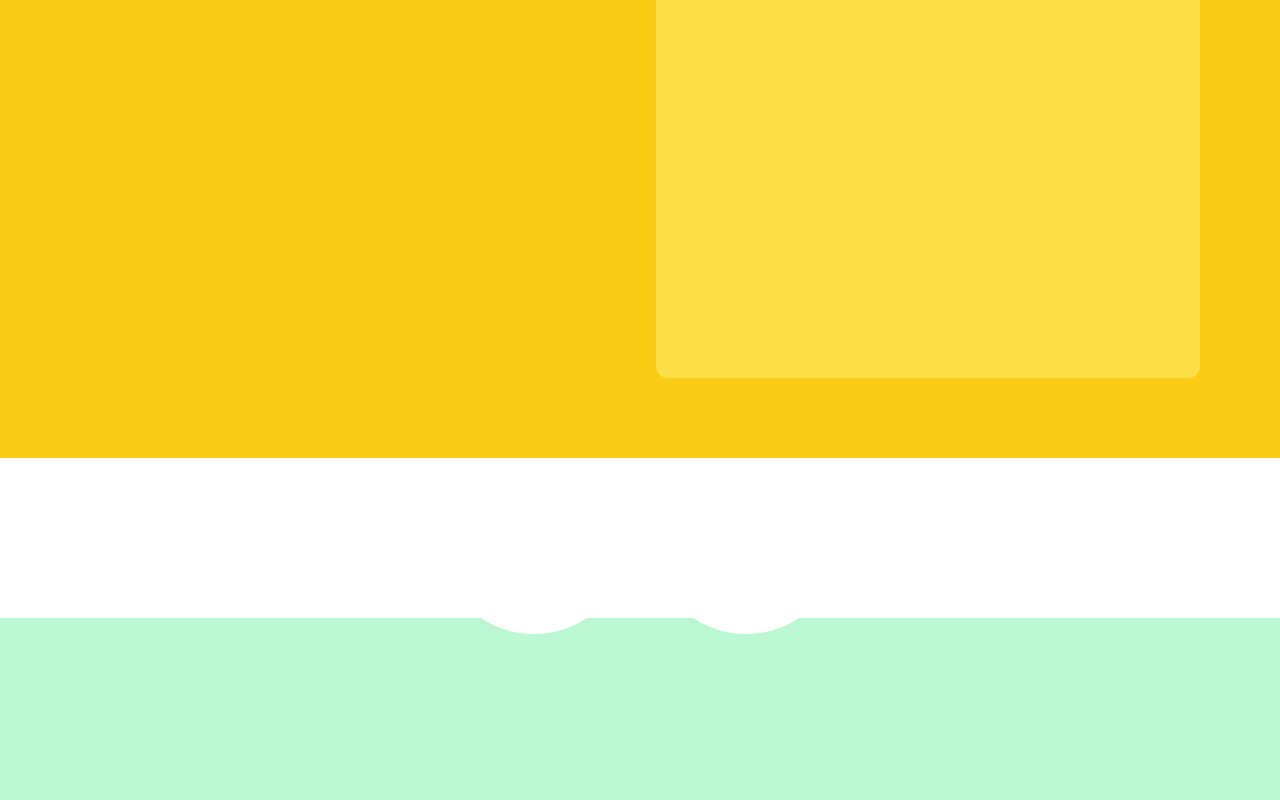
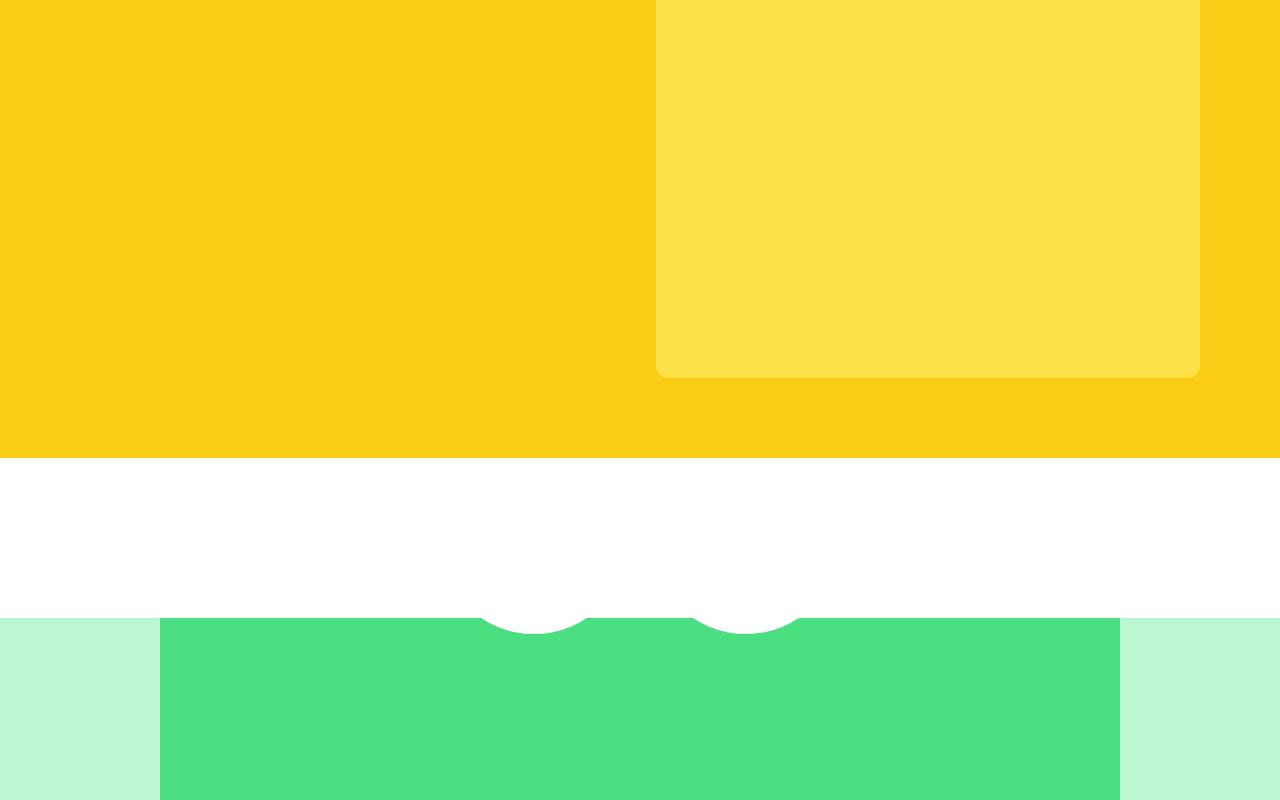
Before and after one commit to rajdesai17/Oochi, a React (Vite) app: page / in a window 1280 px wide. Shown: the part 1960-2760 px from the top of the page. Built offline with nearby package versions, Linux system fonts and the light colour scheme.

Commit message:
feat: add green background behind eyes with rounded corners
Position div with specified size and z-index for layered effect.

Co-authored-by: Raj <118588662+rajdesai17@users.noreply.github.com>

```diff
--- a/src/Components/Eyes.jsx
+++ b/src/Components/Eyes.jsx
@@ -22,8 +22,10 @@ function Eyes() {
 
   return (
     <div className='w-full h-[50vh] md:h-screen overflow-hidden'>
-      <div data-scroll data-scroll-speed="-.6" className='bg-green-200 w-full h-full bg-cover bg-center relative'>
-        <div className='absolute top-1/2 left-1/2 -translate-x-1/2 -translate-y-1/2 flex flex-col md:flex-row gap-8 md:gap-5'>
+      <div data-scroll data-scroll-speed="-.6" className='bg-green-200 w-full h-full bg-cover bg-center relative flex items-center justify-center'>
+        {/* Green background div behind the eyes */}
+        <div className='absolute w-[75%] h-[80%] rounded-xl' style={{ backgroundColor: '#4ADE80' }}></div>
+        <div className='absolute top-1/2 left-1/2 -translate-x-1/2 -translate-y-1/2 flex flex-col md:flex-row gap-8 md:gap-5 z-10'>
           {[1, 2].map((item) => (
             <div key={item} className='h-[30vw] w-[30vw] md:h-[15vw] md:w-[15vw] bg-white rounded-full flex items-center justify-center'>
               <div className='relative w-2/3 h-2/3 bg-black rounded-full'>
```
